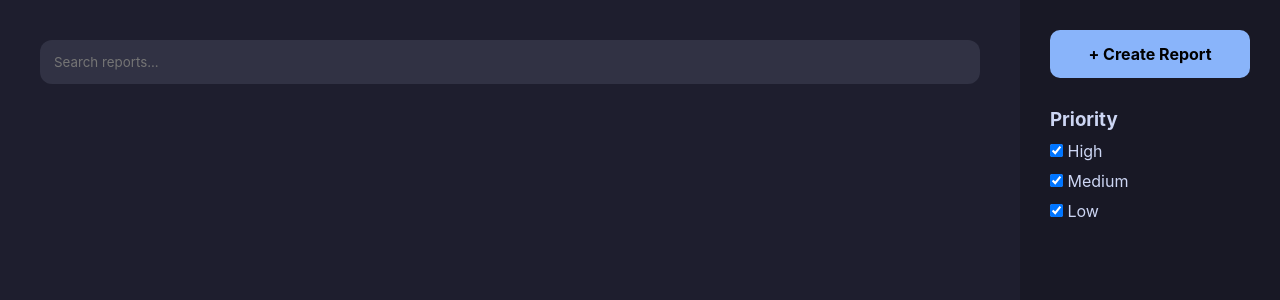
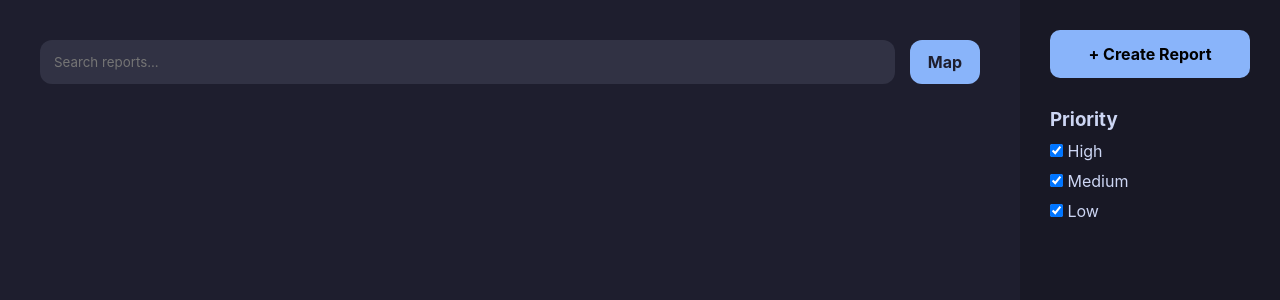
Before and after one commit to Londopy/DiresQ, a Flask app: template templates/homepage.html in a window 1280 px wide. Shown: the top 300 px of the page. Run offline with Flask 3, Linux system fonts and the light colour scheme; the template is opened without the code that fills it, so the values that code supplies are empty.

Commit message:
Add go to map button on homepage

```diff
--- a/static/styles/homepage.css
+++ b/static/styles/homepage.css
@@ -286,3 +286,32 @@ display:block;
     color:inherit;
 
 }
+
+.map-btn{
+
+    display:flex;
+    align-items:center;
+    justify-content:center;
+
+    padding:0 18px;
+
+    border-radius:12px;
+
+    background:var(--blue);
+
+    color:var(--base);
+
+    text-decoration:none;
+
+    font-weight:bold;
+
+    transition:.2s;
+
+}
+
+.map-btn:hover{
+
+    transform:translateY(-2px);
+    filter:brightness(1.05);
+
+}
--- a/templates/homepage.html
+++ b/templates/homepage.html
@@ -19,6 +19,10 @@
                 type="text"
                 placeholder="Search reports..."
             >
+
+            <a href="/map" class="map-btn">
+                Map
+            </a>
 
             <button class="mobile-filter" id="filterBtn" aria-label="Open filters">
                 <span></span>
```
